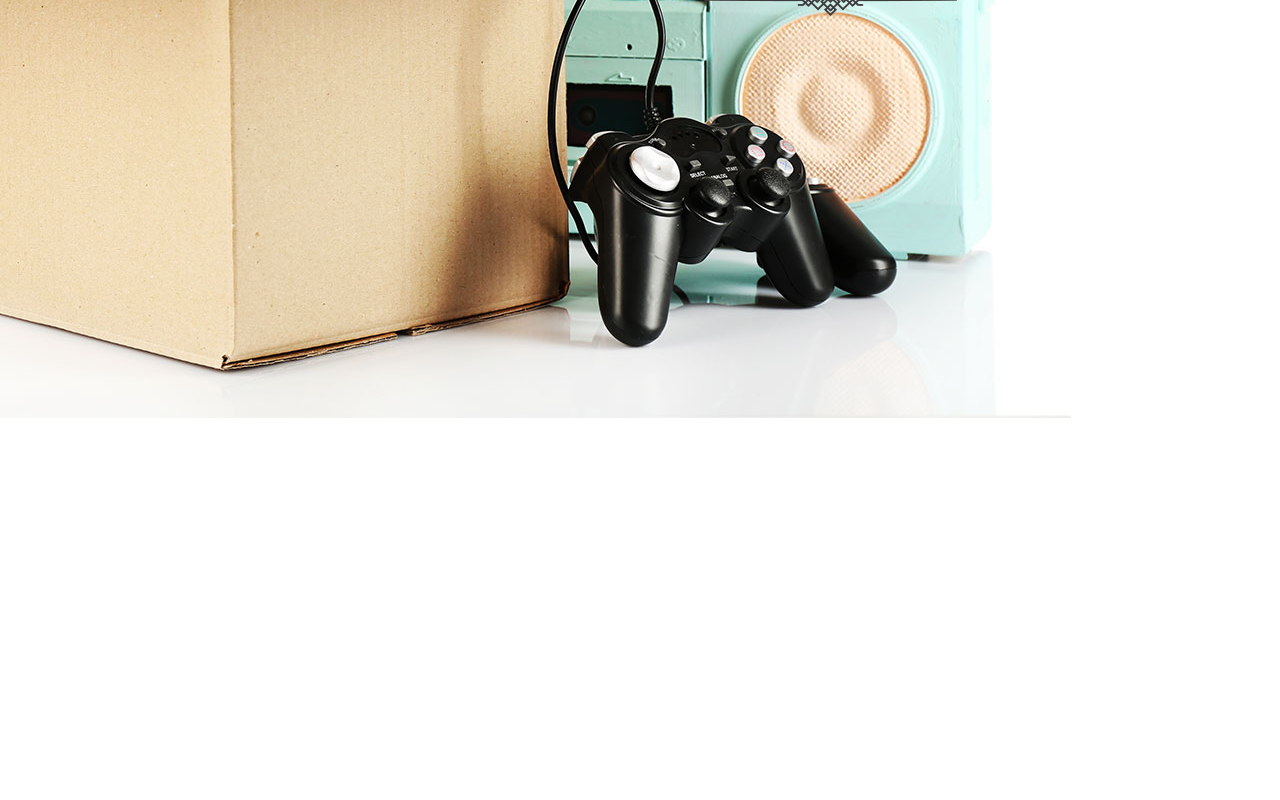
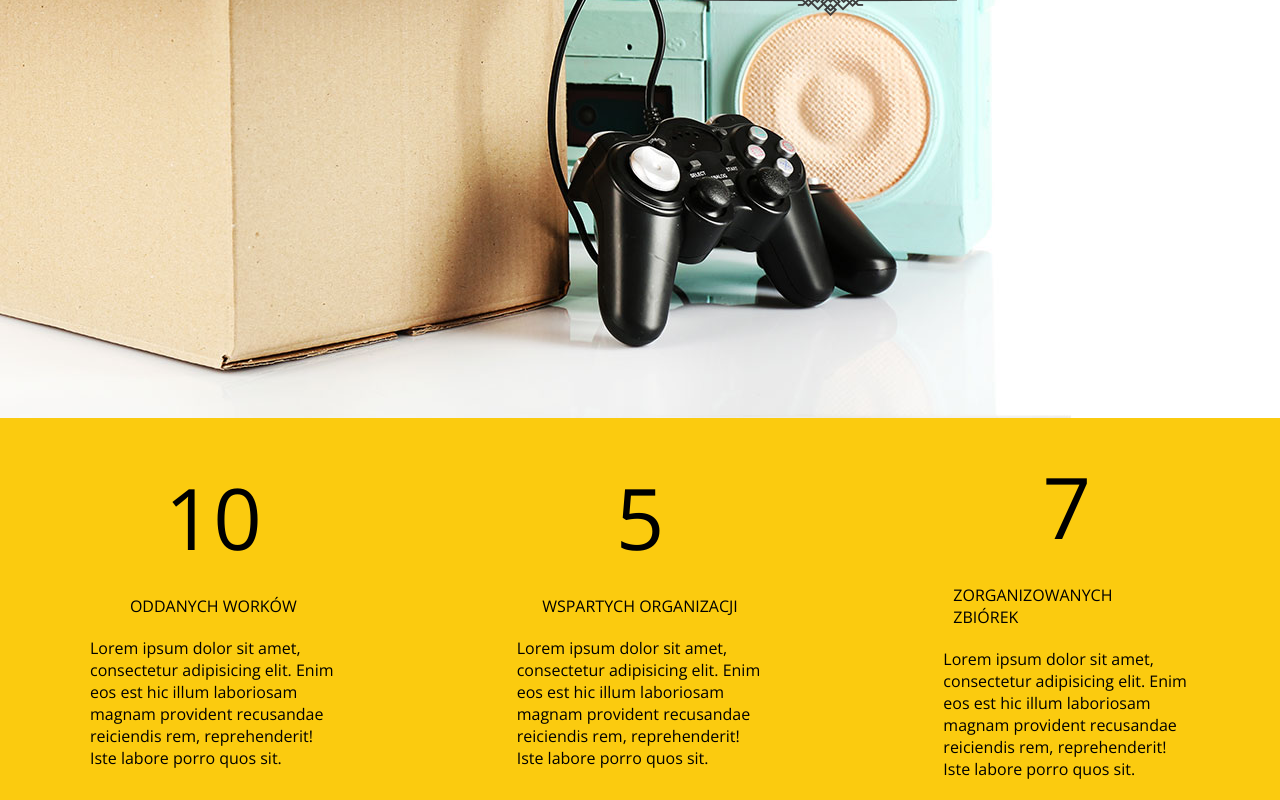
Before and after one commit to Atanvarde/Oddaj-rzeczy, a React (Create React App) app: page /#/ in a window 1280 px wide. Shown: the part 610-1410 px from the top of the page. Before the commit the page ends 1028 px from the top, so only its background shows below. Built offline with nearby package versions, Linux system fonts and the light colour scheme.

Commit message:
Yellow section added

```diff
--- a/src/Components/App/App.scss
+++ b/src/Components/App/App.scss
@@ -1,12 +1,12 @@
 
-body {
-  //background-color: #f0f0f0;
-  //background-color: #f3f5f4;
-  //background-color: #f3f3f3;
-  //background-color: #c8c8c8;
-  //background-color: #efefef; (o nas)
-  //background-color: #ebebeb; (wystarczą 4 proste kroki)
-  //background-color: #fbcb0f;
-  //background-color: #ffffff;
-  //background-color: #b5b5b5;
-}
+//body {
+//  background-color: #f0f0f0;
+//  background-color: #f3f5f4;
+//  background-color: #f3f3f3;
+//  background-color: #c8c8c8;
+//  background-color: #efefef; (o nas)
+//  background-color: #ebebeb; (wystarczą 4 proste kroki)
+//  background-color: #fbcb0f;
+//  background-color: #ffffff;
+//  background-color: #b5b5b5;
+//}
--- a/src/Components/Landing_page/LandingPage.jsx
+++ b/src/Components/Landing_page/LandingPage.jsx
@@ -2,6 +2,7 @@ import React from 'react';
 import './LandingPage.scss';
 import Header from './Header/Header.jsx';
 import Navigation from './Navigation/Navigation.jsx';
+import YellowSection from "./YellowSection/YellowSection";
 
 class LandingPage extends React.Component {
     render() {
@@ -9,6 +10,7 @@ class LandingPage extends React.Component {
             <div className="LandingPage_container">
                 <Navigation/>
                 <Header/>
+                <YellowSection/>
             </div>
         )
     }
--- /dev/null
+++ b/src/Components/Landing_page/YellowSection/YellowSection.jsx
@@ -0,0 +1,28 @@
+import React from 'react';
+import './YellowSection.scss';
+
+class YellowSection extends React.Component {
+    render() {
+        return (
+            <section className="Statistic_container">
+                <div className="Yellow_ctn">
+                    <h1 className="Yellow_ctn_quantity">10</h1>
+                    <h2 className="Yellow_ctn_header">ODDANYCH WORKÓW</h2>
+                    <p className="Yellow_ctn_description">Lorem ipsum dolor sit amet, consectetur adipisicing elit. Enim eos est hic illum laboriosam magnam provident recusandae reiciendis rem, reprehenderit! Iste labore porro quos sit.</p>
+                </div>
+                <div className="Yellow_ctn">
+                    <h1 className="Yellow_ctn_quantity">5</h1>
+                    <h2 className="Yellow_ctn_header">WSPARTYCH ORGANIZACJI</h2>
+                    <p className="Yellow_ctn_description">Lorem ipsum dolor sit amet, consectetur adipisicing elit. Enim eos est hic illum laboriosam magnam provident recusandae reiciendis rem, reprehenderit! Iste labore porro quos sit.</p>
+                </div>
+                <div className="Yellow_ctn">
+                    <h1 className="Yellow_ctn_quantity">7</h1>
+                    <h2 className="Yellow_ctn_header">ZORGANIZOWANYCH ZBIÓREK</h2>
+                    <p className="Yellow_ctn_description">Lorem ipsum dolor sit amet, consectetur adipisicing elit. Enim eos est hic illum laboriosam magnam provident recusandae reiciendis rem, reprehenderit! Iste labore porro quos sit.</p>
+                </div>
+            </section>
+        )
+    }
+}
+
+export default YellowSection;
--- /dev/null
+++ b/src/Components/Landing_page/YellowSection/YellowSection.scss
@@ -0,0 +1,28 @@
+.Statistic_container {
+  height: 382px;
+  background-color: #fbcb0f;
+  display: flex;
+  flex-direction: row;
+  justify-content: center;
+  .Yellow_ctn {
+    padding: 90px;
+    display:flex;
+    flex-direction: column;
+    align-items: center;
+    justify-content: center;
+    h1 {
+      padding: 10px;
+      font-size: 85px;
+      font-weight: 100;
+    }
+    h2{
+      margin-bottom: 10px;
+      padding: 10px;
+      font-size: 16px;
+      font-weight: 100;
+    }
+    p {
+      font-size: 16px;
+    }
+  }
+}
```
